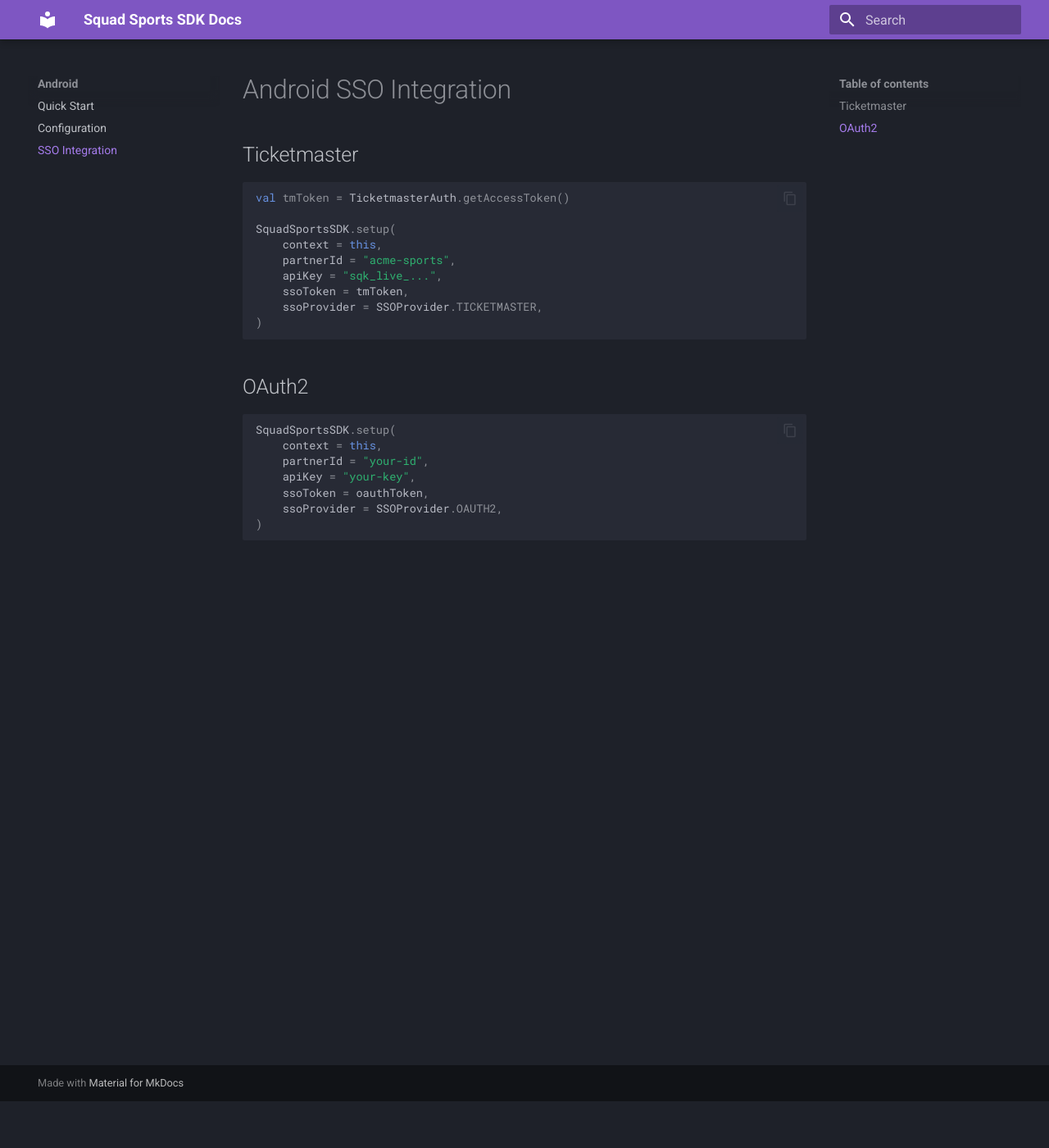
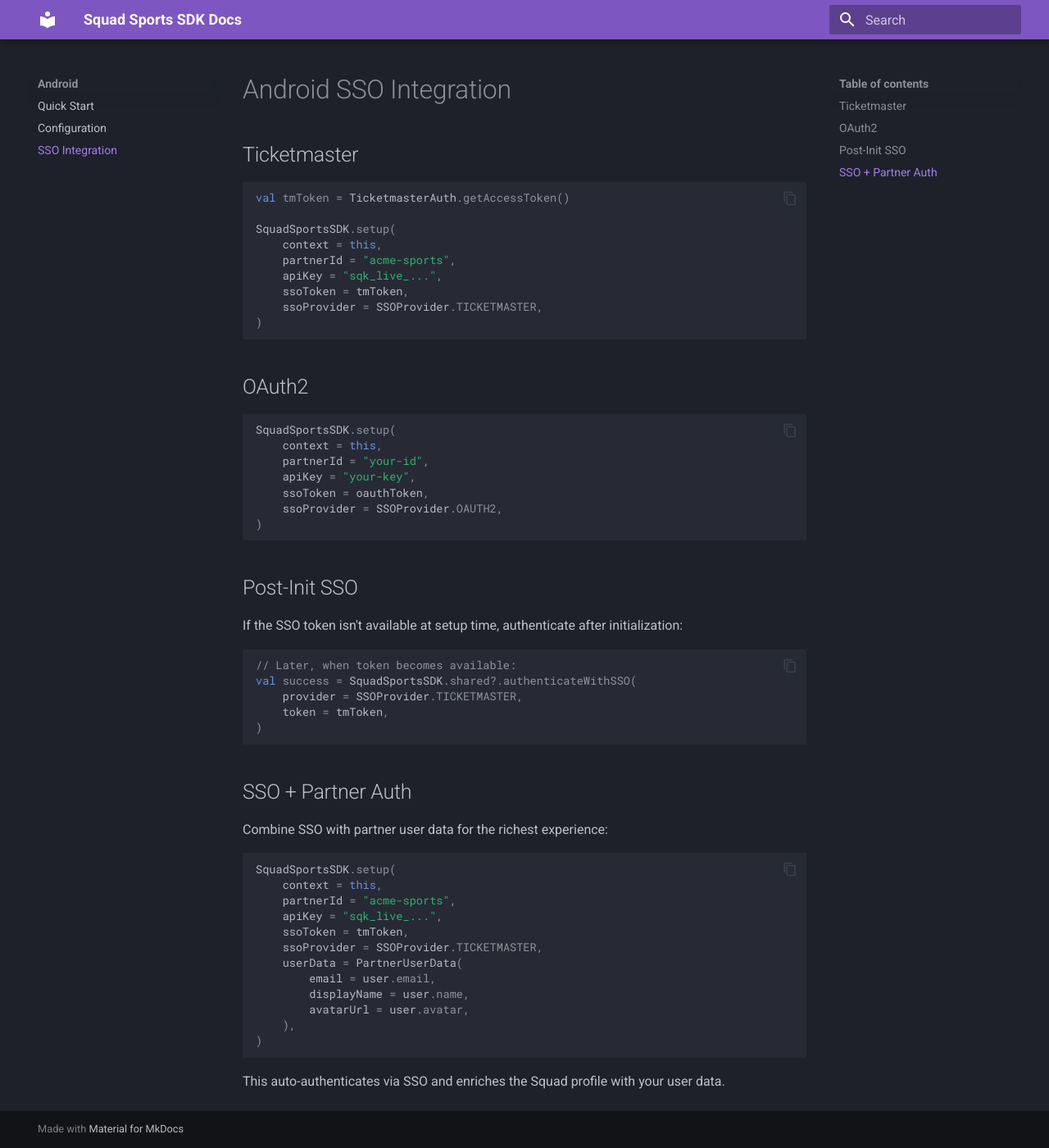
Before and after one commit to withyoursquad/squad-sdk-docs, an MkDocs documentation site: the page built from docs/android/sso.md, in a window 1280 px wide and 1400 px high, scrolled down 57 px. Shown: the whole window at 82% size. Built offline with MkDocs 1.6.1 and Material for MkDocs 9.7.7, drawn with Linux system fonts in a browser that asks for light colours.

Commit message:
YinzCam eval prep: Android SSO parity + proprietary license alignment
- Add post-init SSO and SSO+PartnerAuth examples to Android SSO docs
- Align legal.md SDK license language with proprietary LICENSE files

Co-Authored-By: Claude Opus 4.6 (1M context) <noreply@anthropic.com>

````diff
--- a/docs/android/sso.md
+++ b/docs/android/sso.md
@@ -25,3 +25,36 @@ SquadSportsSDK.setup(
     ssoProvider = SSOProvider.OAUTH2,
 )
 ```
+
+## Post-Init SSO
+
+If the SSO token isn't available at setup time, authenticate after initialization:
+
+```kotlin
+// Later, when token becomes available:
+val success = SquadSportsSDK.shared?.authenticateWithSSO(
+    provider = SSOProvider.TICKETMASTER,
+    token = tmToken,
+)
+```
+
+## SSO + Partner Auth
+
+Combine SSO with partner user data for the richest experience:
+
+```kotlin
+SquadSportsSDK.setup(
+    context = this,
+    partnerId = "acme-sports",
+    apiKey = "sqk_live_...",
+    ssoToken = tmToken,
+    ssoProvider = SSOProvider.TICKETMASTER,
+    userData = PartnerUserData(
+        email = user.email,
+        displayName = user.name,
+        avatarUrl = user.avatar,
+    ),
+)
+```
+
+This auto-authenticates via SSO and enriches the Squad profile with your user data.
````
Also changed, not shown: docs/legal.md (+4 -3 lines).
